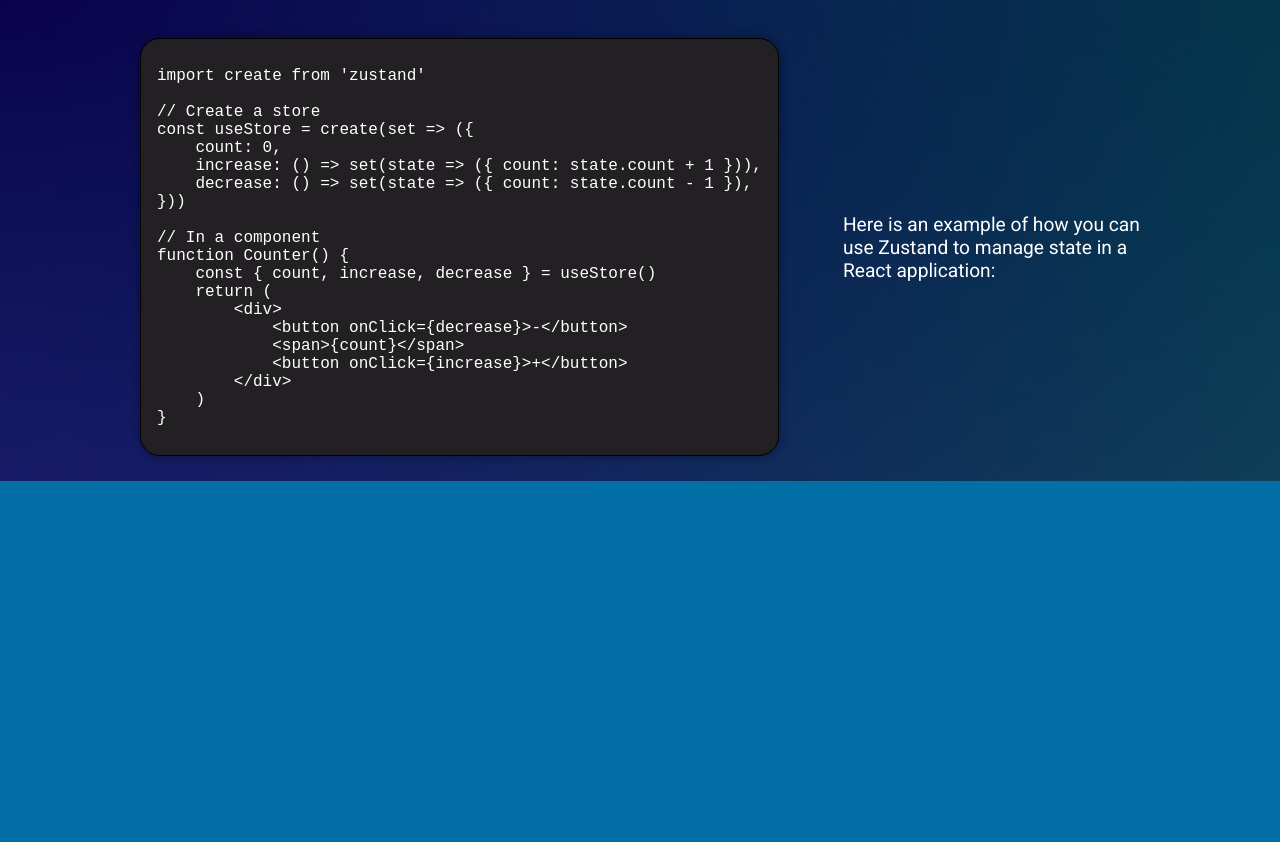
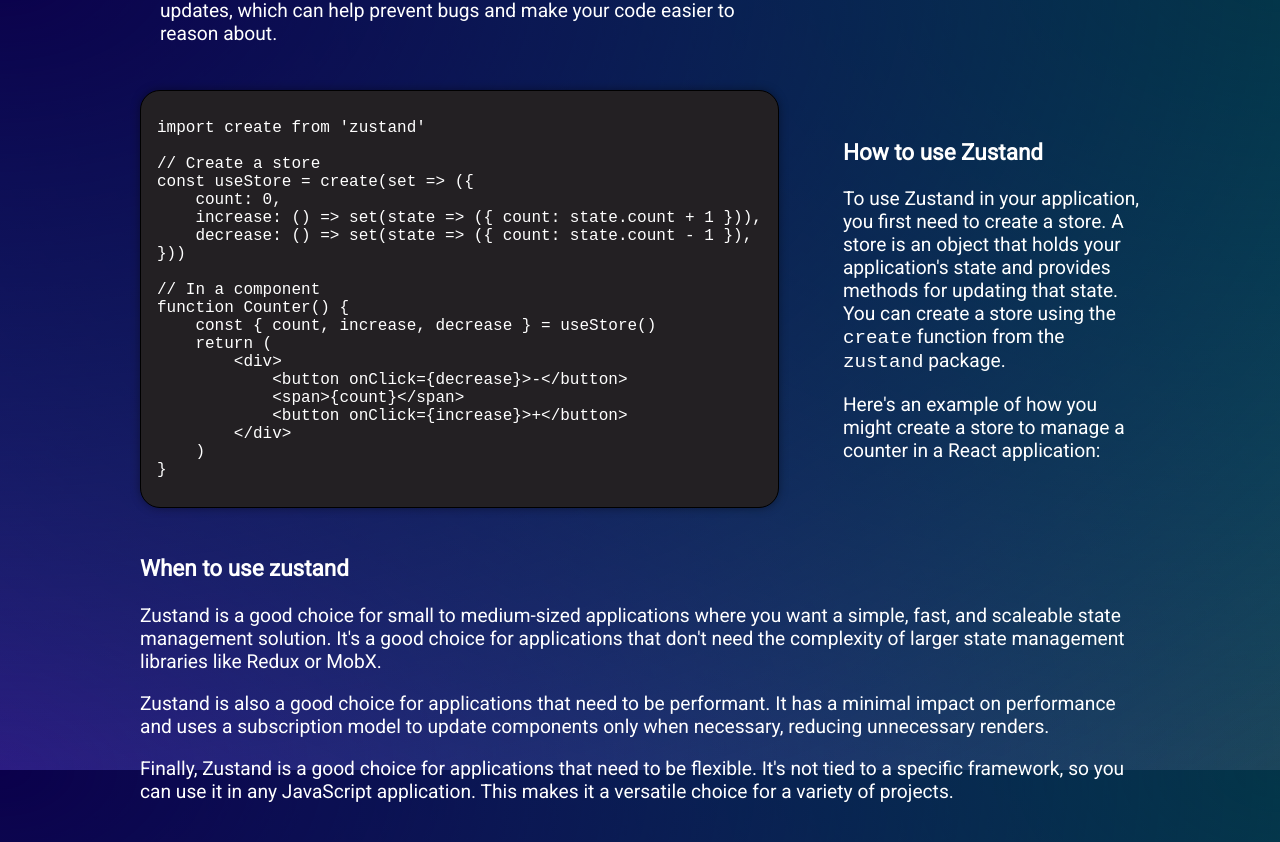
Before and after one commit to OBorgstrom/TodoReactRedux, a React (Vite) app: page /zustand in a window 1280 px wide. Shown: the part 830-1672 px from the top of the page. Before the commit the page ends 1311 px from the top, so only its background shows below. Built offline with nearby package versions, Linux system fonts and the light colour scheme.

Commit message:
feat: added more information about zustand

```diff
--- a/src/routes/zustand.tsx
+++ b/src/routes/zustand.tsx
@@ -9,6 +9,7 @@
       <h1>Zustand information</h1>
       <section className="informations-section">
         <article>
+          <h3>A little about zustand</h3>
           <p>
             Zustand is a small, fast and scaleable bearbones state-management
             solution for JavaScript applications. It&apos;s based on the concept
@@ -53,10 +54,44 @@
       </section>
       <section className="informations-section">
         <ZustandCodePreview />
-        <p>
-          Here is an example of how you can use Zustand to manage state in a
-          React application:
-        </p>
+        <article>
+          <h3>How to use Zustand</h3>
+          <p>
+            To use Zustand in your application, you first need to create a
+            store. A store is an object that holds your application&apos;s state
+            and provides methods for updating that state. You can create a store
+            using the <code>create</code> function from the <code>zustand</code>{' '}
+            package.
+          </p>
+          <p>
+            Here&apos;s an example of how you might create a store to manage a
+            counter in a React application:
+          </p>
+        </article>
+      </section>
+      <section className="informations-section">
+        <article>
+          <h3>When to use zustand</h3>
+          <p>
+            Zustand is a good choice for small to medium-sized applications
+            where you want a simple, fast, and scaleable state management
+            solution. It&apos;s a good choice for applications that don&apos;t
+            need the complexity of larger state management libraries like Redux
+            or MobX.
+          </p>
+          <p>
+            Zustand is also a good choice for applications that need to be
+            performant. It has a minimal impact on performance and uses a
+            subscription model to update components only when necessary,
+            reducing unnecessary renders.
+          </p>
+          <p>
+            Finally, Zustand is a good choice for applications that need to be
+            flexible. It&apos;s not tied to a specific framework, so you can use
+            it in any JavaScript application. This makes it a versatile choice
+            for a variety of projects.
+          </p>
+        </article>
       </section>
     </div>
   )
```
